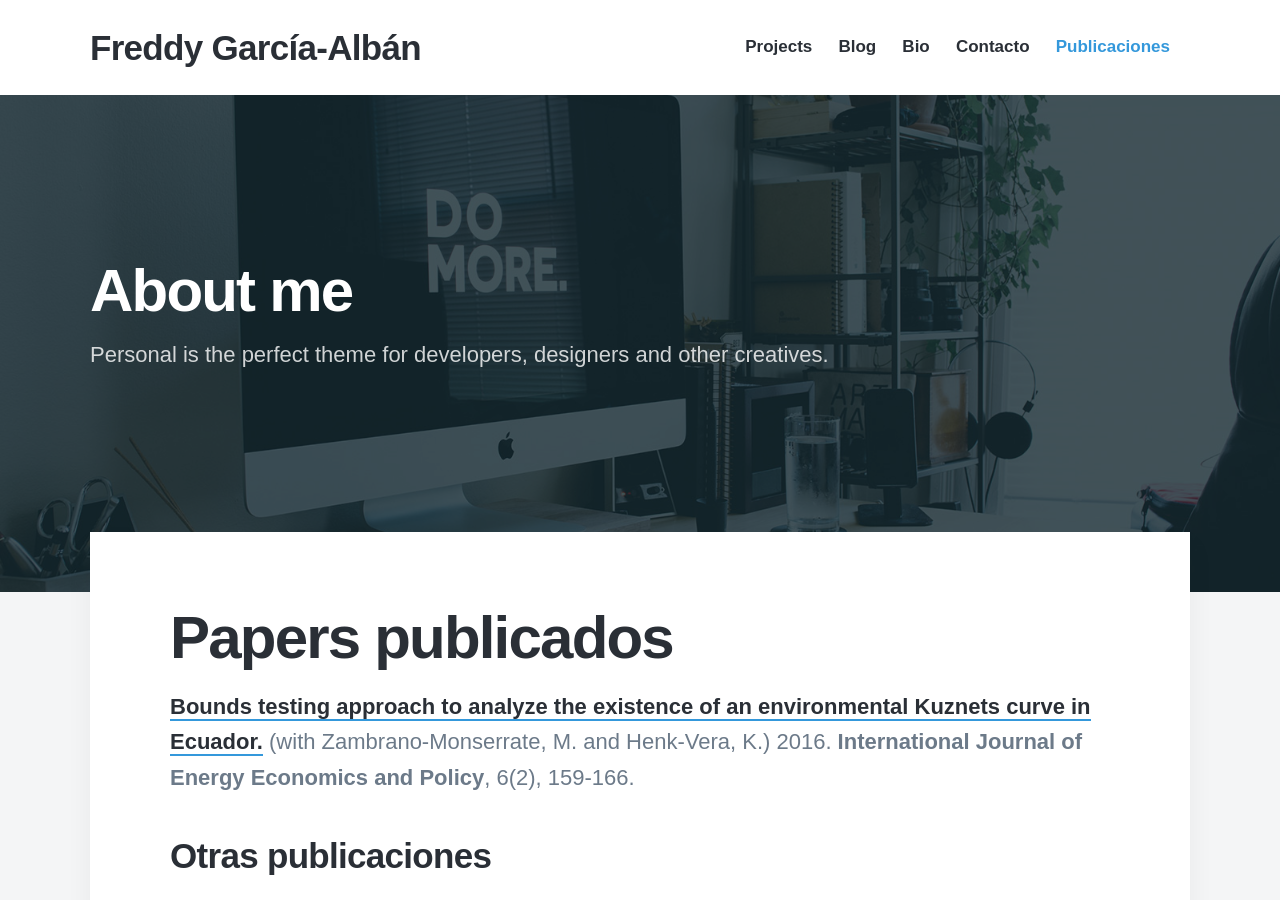
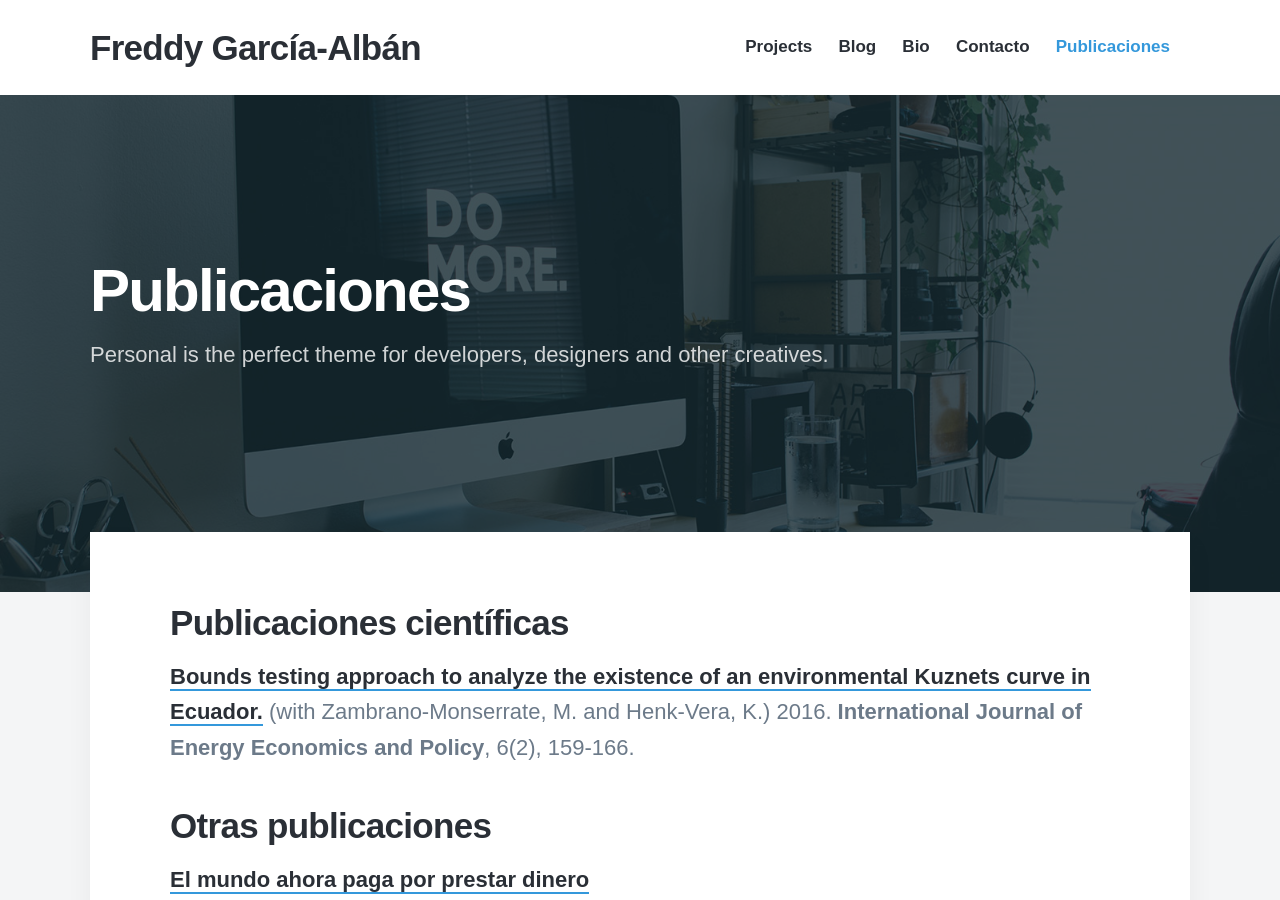
Before and after one commit to EnexFG/EnexFG.github.io, a Jekyll site: the page built from _pages/publicaciones.md, in a window 1280 px wide and 900 px high. Built offline with Jekyll 4.4.1, drawn with Linux system fonts in a browser that asks for light colours; nearby versions of some CDN libraries; some web fonts are replaced.

Commit message:
Update publicaciones.md

```diff
--- a/_pages/publicaciones.md
+++ b/_pages/publicaciones.md
@@ -1,11 +1,11 @@
 ---
-title: About me
+title: Publicaciones
 subtitle: Personal is the perfect theme for developers, designers and other creatives.
-description: Personal is the perfect theme for developers, designers and other creatives.
+description: Publicaciones científcas, artículos de opinión, etc.
 featured_image: /images/demo/about.jpg
 ---
 
-# Papers publicados
+## Publicaciones científicas
 [Bounds testing approach to analyze the existence of an environmental Kuznets curve in Ecuador.](https://www.econjournals.com/index.php/ijeep/article/viewFile/1831/1276) (with Zambrano-Monserrate, M. and Henk-Vera, K.) 2016. **International Journal of Energy Economics and Policy**, 6(2), 159-166.
 
 ## Otras publicaciones
```
